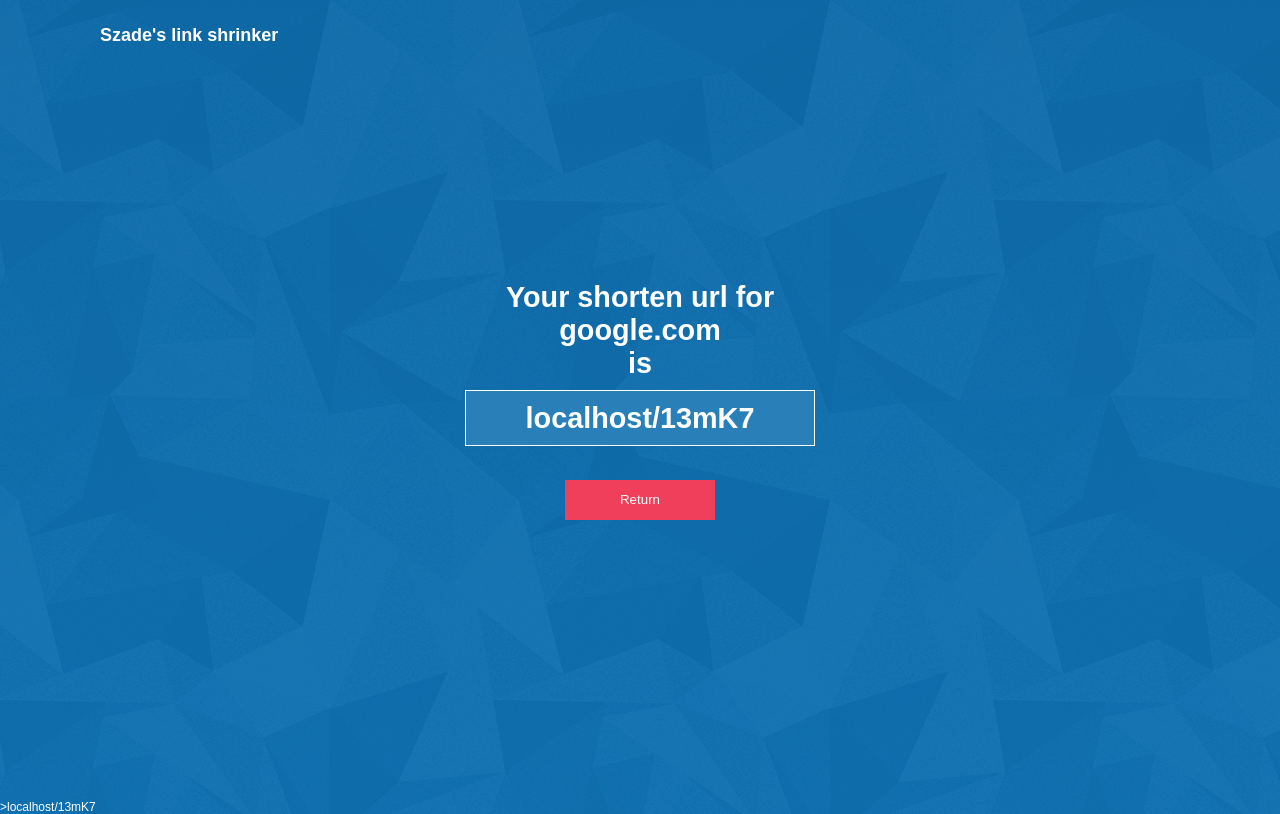
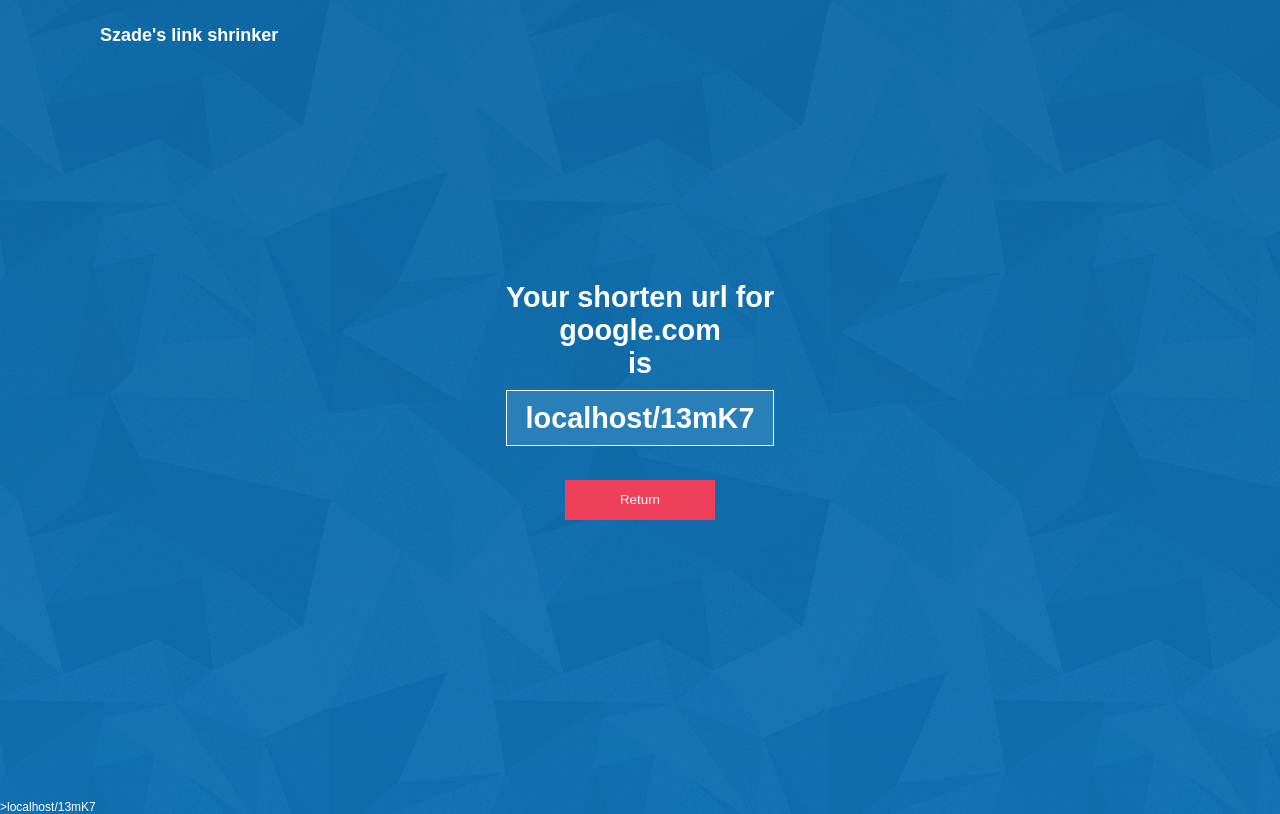
Before and after one commit to WojciechSzade/url_shortener, a Django app: template url_shortener/url/templates/url/shorten.html in a window 1280 px wide. Run offline with Django 4.2, Linux system fonts and the light colour scheme; the template is opened without the code that fills it: values that come from a table or form of the project are taken from there, others are empty; data comes from the database, SQL or seed files in the repository; both versions use the stored data as it was after the commit.

Commit message:
Remove width attribiute from output

```diff
--- a/url_shortener/url/static/url/css/index.css
+++ b/url_shortener/url/static/url/css/index.css
@@ -37,7 +37,6 @@ a {
   line-height: 50px;
   margin: 10px 0;
   padding: 2px 5px;
-  width: 350px;
 }
 
 
```
Also changed, not shown: url_shortener/db.sqlite3.
